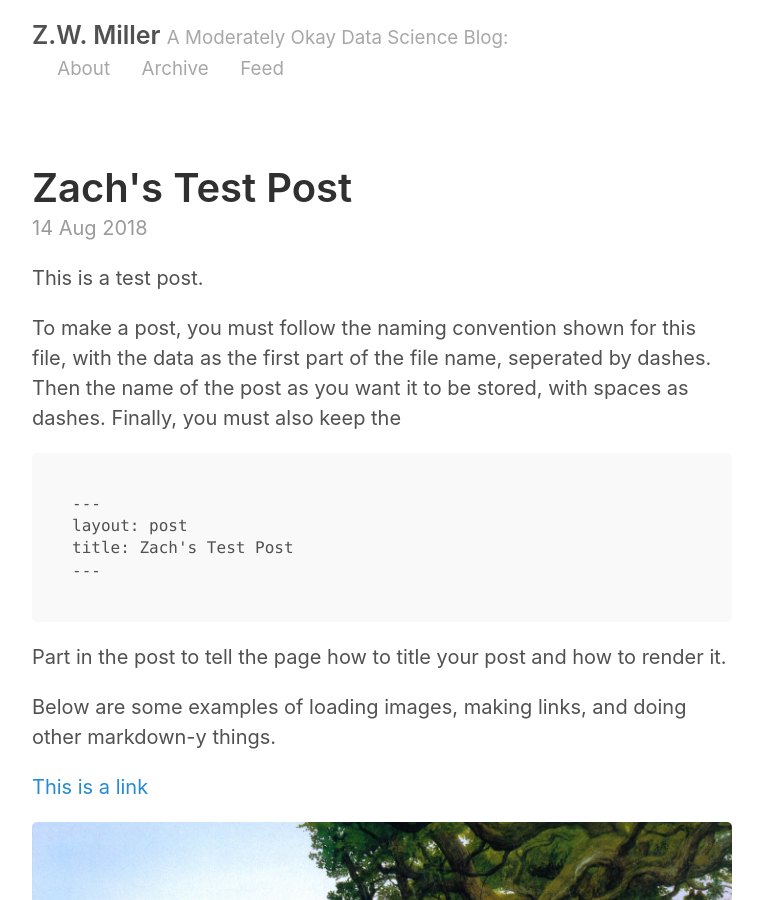
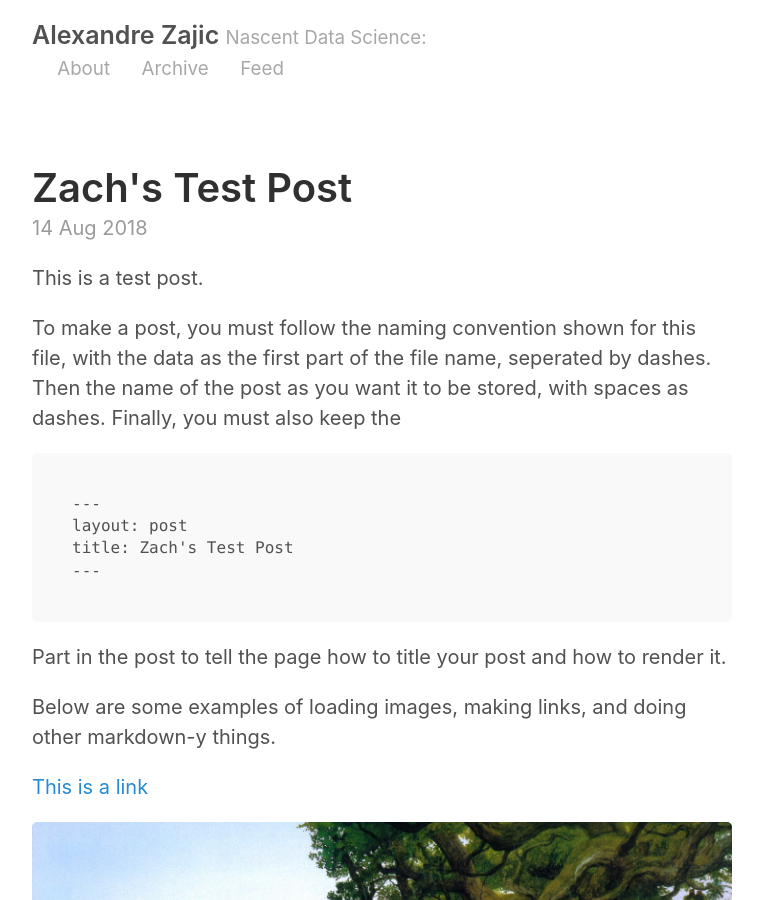
Before and after one commit to Alexandre987/Alexandre987.github.io, a Jekyll site: the page built from index.html, in a window 1280 px wide and 900 px high. Shown: the whole window, without its empty margins (258-1021 px from the left). Built offline with Jekyll 4.4.1, drawn with Linux system fonts in a browser that asks for light colours; the list of posts is cut into pages by our own code.

Commit message:
Update config to my details (name, email, url)

```diff
--- a/_config.yml
+++ b/_config.yml
@@ -2,9 +2,9 @@
 permalink:           pretty
 
 # Setup
-title:               Z.W. Miller
-tagline:             A Moderately Okay Data Science Blog
-url:                 http://zwmiller.github.io
+title:               Alexandre Zajic
+tagline:             Nascent Data Science
+url:                 http://alexandre987.github.io
 paginate:            2
 baseurl:             ""
 
@@ -17,9 +17,9 @@ sass:
 
 # About/contact
 author:
-  name:              Zach Miller
-  url:               https://twitter.com/zaglamir
-  email:             zach@thisismetis.com
+  name:              Alexandre Zajic
+  url:               https://alexandre987.github.io
+  email:             alexandrez987@gmail.com
 
 # Custom vars
 version:             2.0.0
```
